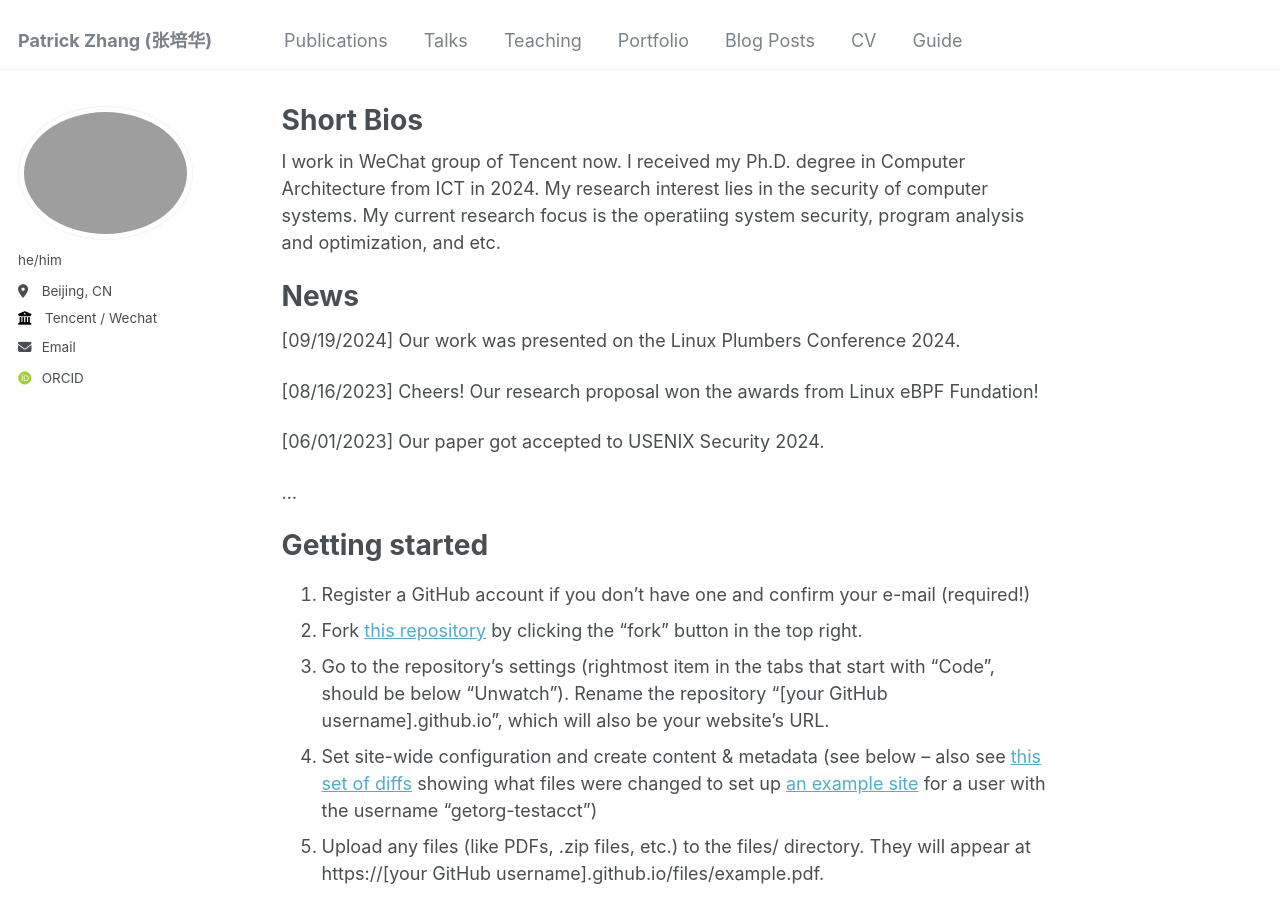
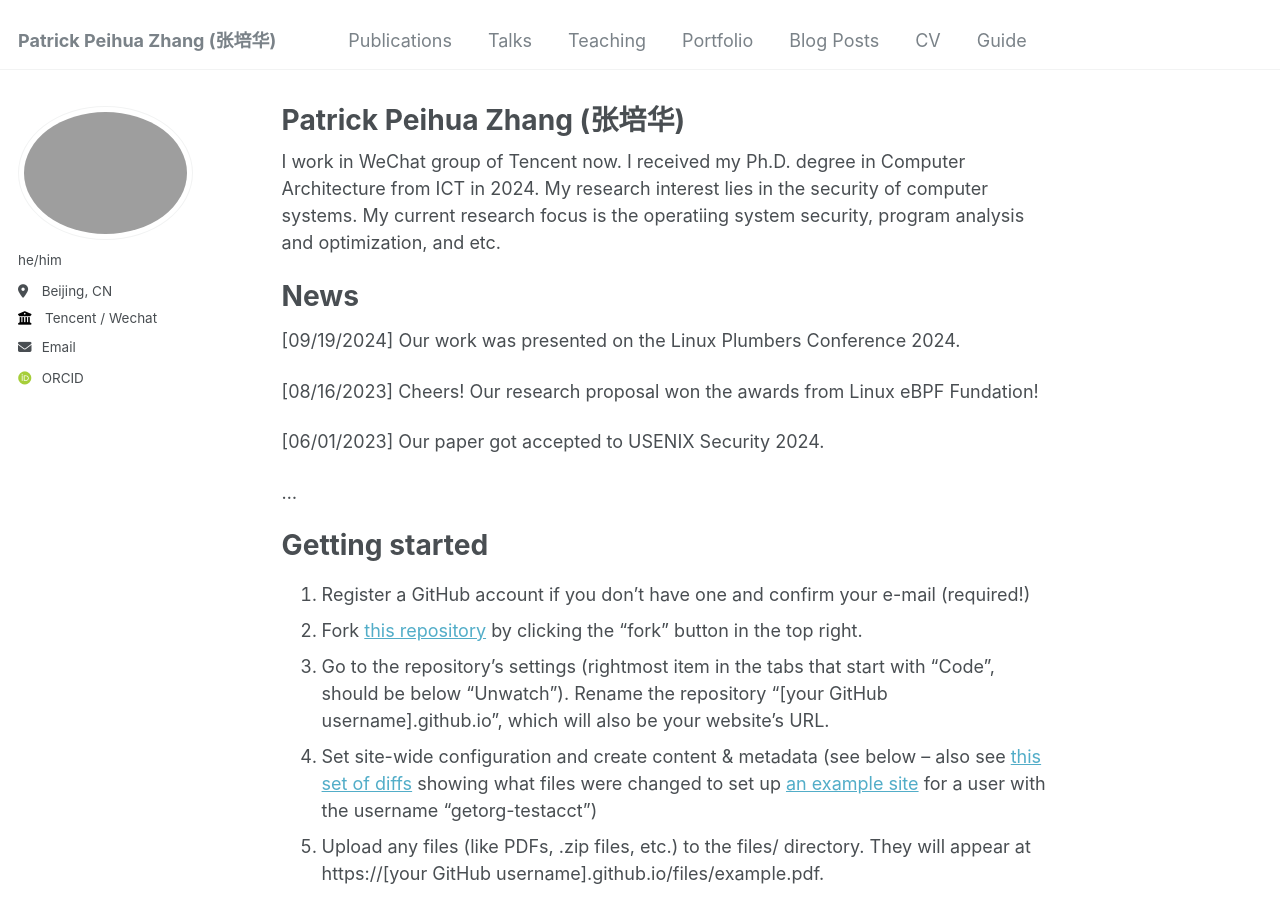
Before and after one commit to patrickphzhang/patrickphzhang.github.io, a Jekyll site: the page built from _pages/about.md, in a window 1280 px wide and 900 px high. Built offline with Jekyll 4.4.1, drawn with Linux system fonts in a browser that asks for light colours; some web fonts are replaced.

Commit message:
updating

```diff
--- a/_config.yml
+++ b/_config.yml
@@ -8,7 +8,7 @@
 
 # Basic Site Settings
 locale                   : "en-US"
-title                    : "Patrick Zhang (张培华)"
+title                    : "Patrick Peihua Zhang (张培华)"
 title_separator          : "-"
 name                     : &name "Patrick"
 description              : &description "I work in WeChat group of Tencent now. I received my Ph.D. degree in Computer Architecture from ICT in 2024. My research interest lies in the security of computer systems. My current research focus is the operatiing system security, program analysis and optimization, and etc."
--- a/_pages/about.md
+++ b/_pages/about.md
@@ -1,6 +1,6 @@
 ---
 permalink: /
-title: "Short Bios"
+title: "Patrick Peihua Zhang (张培华)"
 author_profile: true
 redirect_from:
   - /about/
```
